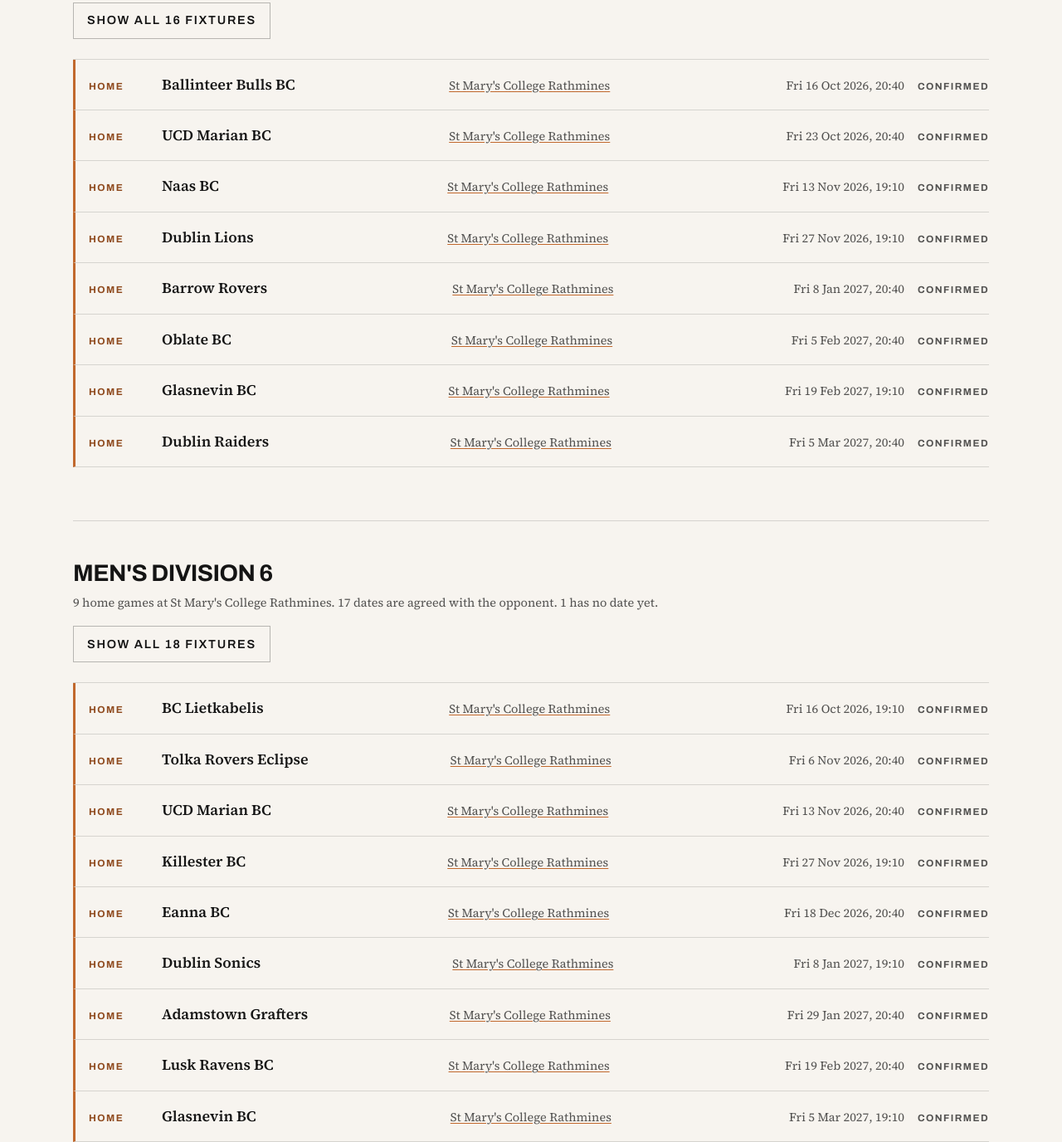
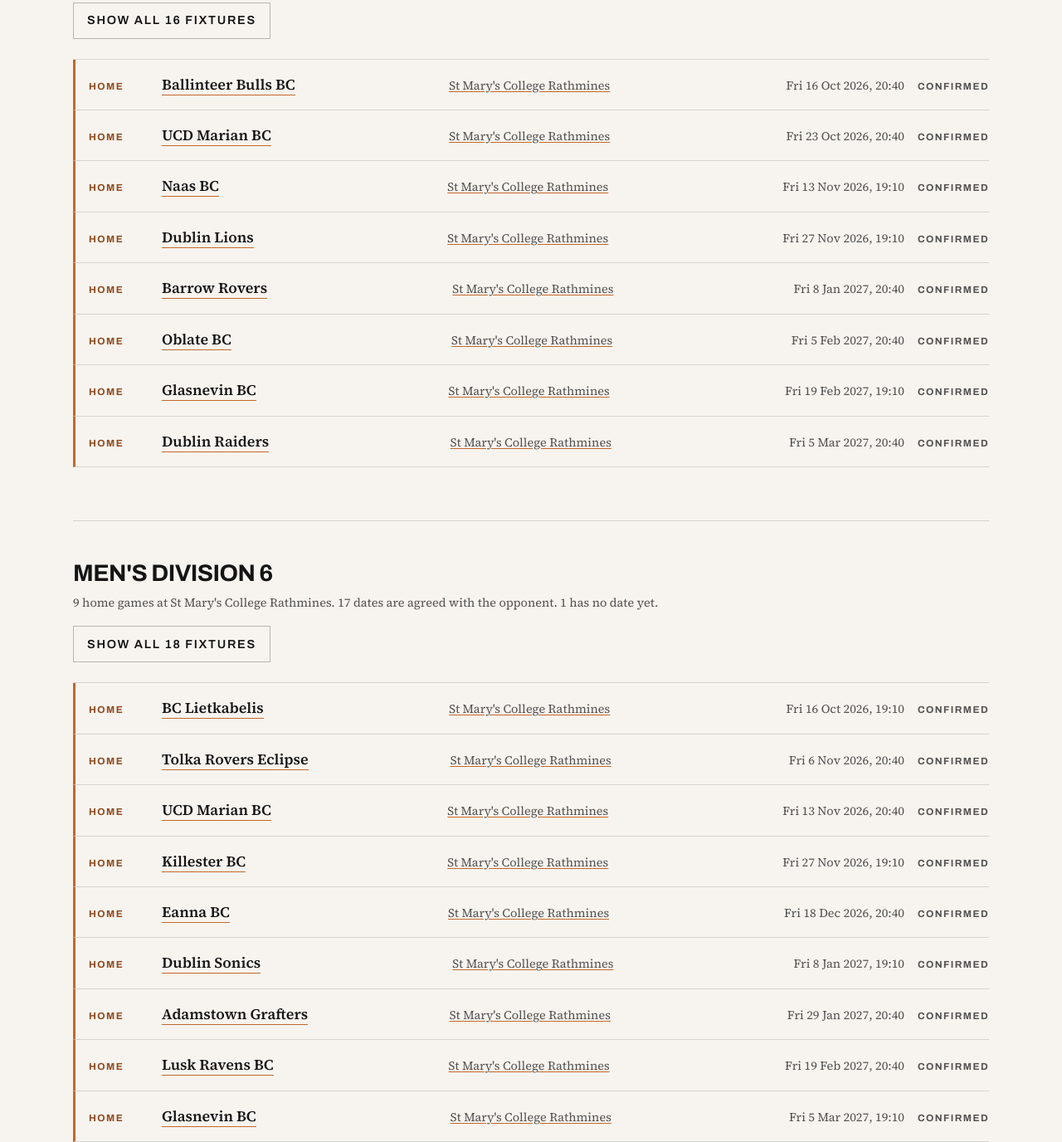
Before and after one commit to iddodi33/rbc-website, a plain HTML site: page index.html in a window 1280 px wide. Shown: the part 2240-3616 px from the top of the page at 83% size. Drawn offline with Linux system fonts and the light colour scheme.

Commit message:
Fixtures in date order, opponent club links, map links, paper panel

```diff
--- a/css/layout.css
+++ b/css/layout.css
@@ -833,6 +833,16 @@ body[data-page="contact"]  .site-header.is-over-hero .site-nav__link[data-nav="c
   padding-inline: var(--space-4);
 }
 
+.fixture__club {
+  color: inherit;
+  text-decoration: none;
+  border-block-end: var(--border-hairline) solid var(--accent);
+}
+
+.fixture__club:hover {
+  color: var(--accent);
+}
+
 .fixture__map {
   color: inherit;
   text-decoration: underline;
--- a/fixtures.json
+++ b/fixtures.json
@@ -3,7 +3,8 @@
   "notes": [
     "Dated fixtures come from the DMBB published fixture list and are shown as confirmed. 'awaiting_opponent_date' = DMBB has no date yet, so date and time are null.",
     "venue is the short display name, venueAddress the line used for the Google Maps link in mapUrl. Addresses beyond the venue name are best-effort and unverified; the map link is a search, not a pinned place.",
-    "No fixtures supplied yet for the women's D2 team."
+    "No fixtures supplied yet for the women's D2 team.",
+    "clubs maps opponent name to the club's own site, or its Facebook/Instagram page where no site exists (found by web search 2026-09-19, unverified beyond the page existing). null = nothing found."
   ],
   "homeVenue": {
     "name": "St. Mary's College C.S.Sp.",
@@ -411,5 +412,22 @@
       "verified": true,
       "fixtures": []
     }
-  ]
+  ],
+  "clubs": {
+    "Barrow Rovers": "https://www.instagram.com/barrow.rovers/",
+    "Ballinteer Bulls BC": "https://www.facebook.com/ballinteerbullsbasketball/",
+    "UCD Marian BC": "https://www.ucdmarian.com/",
+    "Oblate BC": "https://oblatebasketball.com/",
+    "Naas BC": "https://www.facebook.com/naasserpents/",
+    "Glasnevin BC": "https://glasnevinbasketballclub.clubzap.com/",
+    "Dublin Lions": "https://www.facebook.com/dublinlions/",
+    "Dublin Raiders": "https://www.dublinraidersbasketball.com/",
+    "BC Lietkabelis": "https://www.lietkabelisirl.com/",
+    "Adamstown Grafters": "https://www.instagram.com/adamstowngraftersbc/",
+    "Tolka Rovers Eclipse": "https://tolkabasketball.ie/",
+    "Lusk Ravens BC": "https://luskravens.com/",
+    "Killester BC": "https://killester.com/",
+    "Eanna BC": "https://eannabasketball.ie/",
+    "Dublin Sonics": "https://www.facebook.com/dublinsonics/"
+  }
 }
--- a/index.html
+++ b/index.html
@@ -636,7 +636,18 @@
 
         var opponent = el("span", "fixture__opponent");
         opponent.appendChild(label(isHome ? "At home to " : "Away to "));
-        opponent.appendChild(document.createTextNode(fixture.opponent || "Opponent TBC"));
+        /* Opponent links to the club's own site or social page when the
+           JSON `clubs` map has one. https only, same check as the map link. */
+        var clubUrl = CLUBS && fixture.opponent ? CLUBS[fixture.opponent] : null;
+        if (clubUrl && /^https:\/\//.test(String(clubUrl))) {
+          var ca = el("a", "fixture__club", fixture.opponent);
+          ca.href = clubUrl;
+          ca.target = "_blank";
+          ca.rel = "noopener";
+          opponent.appendChild(ca);
+        } else {
+          opponent.appendChild(document.createTextNode(fixture.opponent || "Opponent TBC"));
+        }
         li.appendChild(opponent);
 
         /* No date means the opponent has not set the fixture, and time and
@@ -691,6 +702,11 @@
          ones are scattered through the season, so any date ordering would
          push the undated fixtures into an arbitrary block and imply a
          sequence the club has not got. */
+      function byDate(a, b) {
+        var da = a.date ? String(a.date) + " " + String(a.time || "") : "9999";
+        var db = b.date ? String(b.date) + " " + String(b.time || "") : "9999";
+        return da < db ? -1 : da > db ? 1 : byRound(a, b);
+      }
       function byRound(a, b) {
         var ra = typeof a.round === "number" ? a.round : Infinity;
         var rb = typeof b.round === "number" ? b.round : Infinity;
@@ -746,10 +762,12 @@
         section.appendChild(el("p", "squad-fixtures__meta",
           summary(fixtures, home.length, venueName)));
 
-        /* Home first, then away, each block in round order. */
+        /* One list in date order, home and away interleaved as the season
+           runs; undated fixtures go last. The home-only toggle still works,
+           it hides the away rows in place. */
         var list = el("ul", "fixture-list is-home-only");
         list.id = titleId + "-list";
-        home.concat(away).forEach(function (f) { list.appendChild(row(f)); });
+        fixtures.slice().sort(byDate).forEach(function (f) { list.appendChild(row(f)); });
 
         var toggle = el("button", "fixtures-toggle");
         toggle.type = "button";
@@ -770,7 +788,9 @@
         return section;
       }
 
+      var CLUBS = null;
       function render(data) {
+        CLUBS = data && data.clubs && typeof data.clubs === "object" ? data.clubs : null;
         var divisions = (data && Array.isArray(data.divisions)) ? data.divisions : [];
 
         if (!divisions.length) {
```
